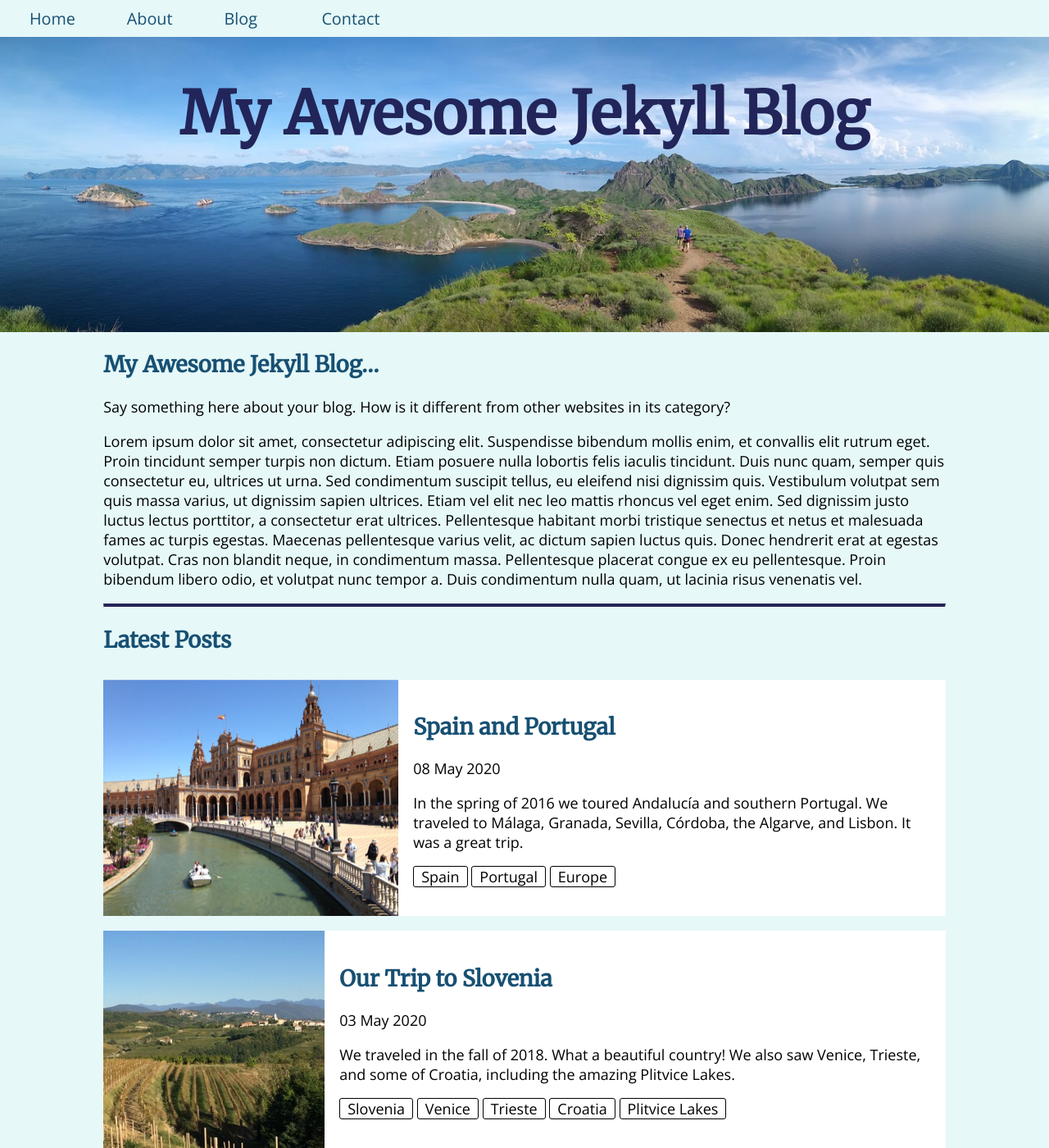
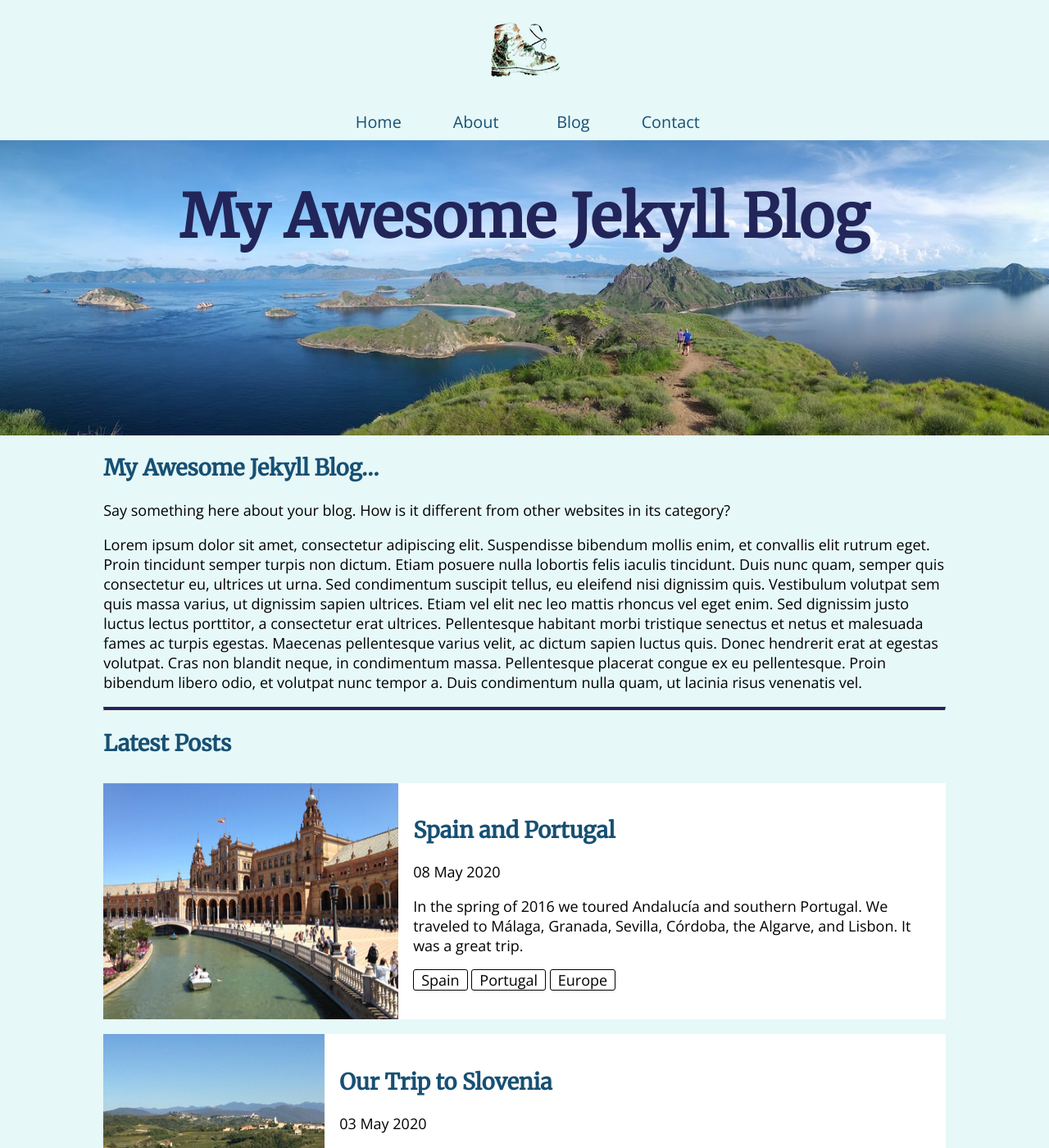
Before and after one commit to placeholdergit/cloneexpjekyllcms, a Jekyll site: the page built from index.md, in a window 1280 px wide and 1400 px high. Shown: the whole window at 82% size. Built offline with Jekyll 4.4.1, drawn with Linux system fonts in a browser that asks for light colours; a script that is not in the unit is left out.

Commit message:
Added logo

```diff
--- a/_layouts/default.html
+++ b/_layouts/default.html
@@ -11,6 +11,9 @@
   </head>
   <body>
     <div class="grid-container fluid-type">
+      <div class="logo-container">
+        <img src="../assets/images/boot_logo.png" />
+       </div>
       <div class="nav-bar sticky-top">
         {% include navigation.html %}
       </div>
--- a/_sass/main.scss
+++ b/_sass/main.scss
@@ -131,6 +131,13 @@ nav {
   background-size: cover;
   background-image: url('../images/LakeBled.jpg');
 }
+// .bg-img-logo {
+//   height: 80px;
+//   width: 100px;
+//   background-position: center;
+//   background-repeat: no-repeat;
+//   background-image: url('../images/boot_logo_small.jpg');
+// }
 
 /* Not necessary if not using .card in blog post. */
 // .blog-post {
@@ -164,16 +171,18 @@ nav {
 .flex-nav-container, .flex-footer-container {
   display: flex;
   flex-wrap: wrap;
+  justify-content: center;
 }
 .flex-nav-container > * {
   flex: 0 1 6em;
+  text-align: center;
 }
-.flex-footer-container {
-  justify-content: center;
-}
-.flex-nav-container :last-child {
-  flex: 0 0 auto;
-}
+// .flex-footer-container {
+//   justify-content: center;
+// }
+// .flex-nav-container :last-child {
+//   flex: 0 0 auto;
+// }
 .fluid-type {
   font-size: 0.75rem;
 }
@@ -199,13 +208,20 @@ nav {
   column-gap: 1em;
   /* row-gap: 1em; */
   grid-template-columns: repeat(12, 1fr);
-  grid-template-rows: [nav-start] 2.5em [header-start] auto [main-start] auto
+  grid-template-rows: [logo-start] 7em [nav-start] 2.5em [header-start] auto [main-start] auto
                         [post-list-start] minmax(15vh,auto) [footer-start] 5em [footer-end];
 }
 .header {
   grid-column: 1 / -1;
   grid-row-start: header-start;
   grid-row-end: main-start;
+}
+.logo-container {
+  grid-column: 1 / -1;
+  grid-row-start: logo-start;
+  grid-row-end: nav-start;
+  justify-self: center;
+  align-self: center;
 }
 .main, .post-list {
   // background-color: #fff;
```
Also changed, not shown: assets/images/boot_logo.png (added).
